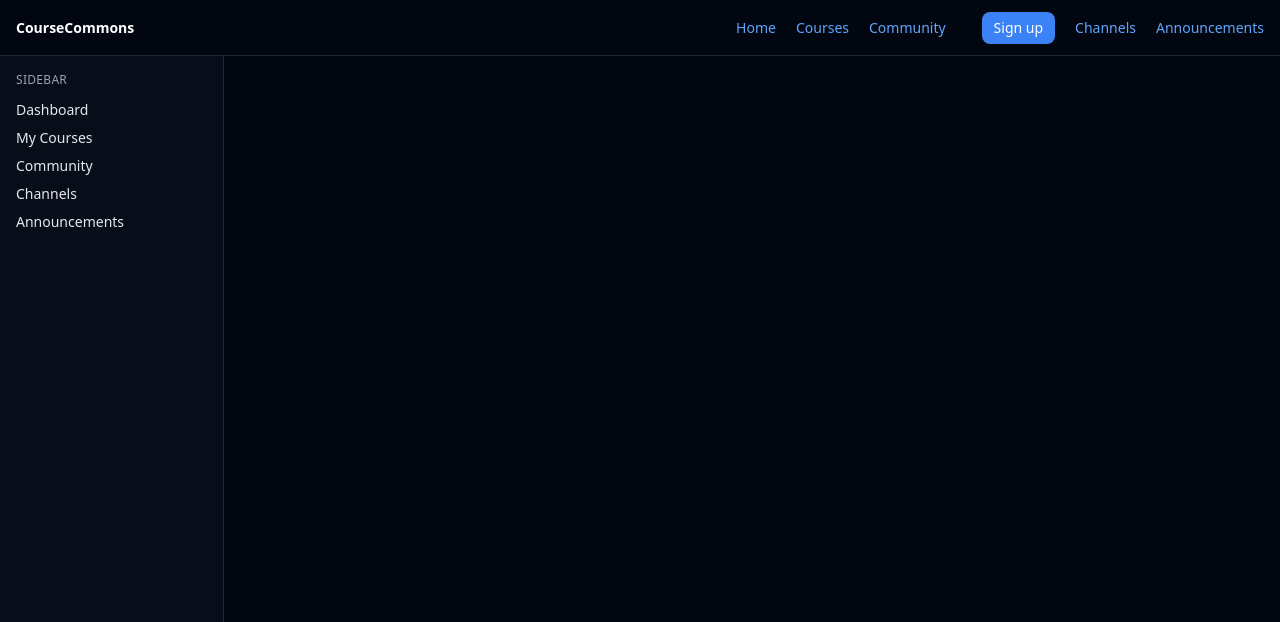
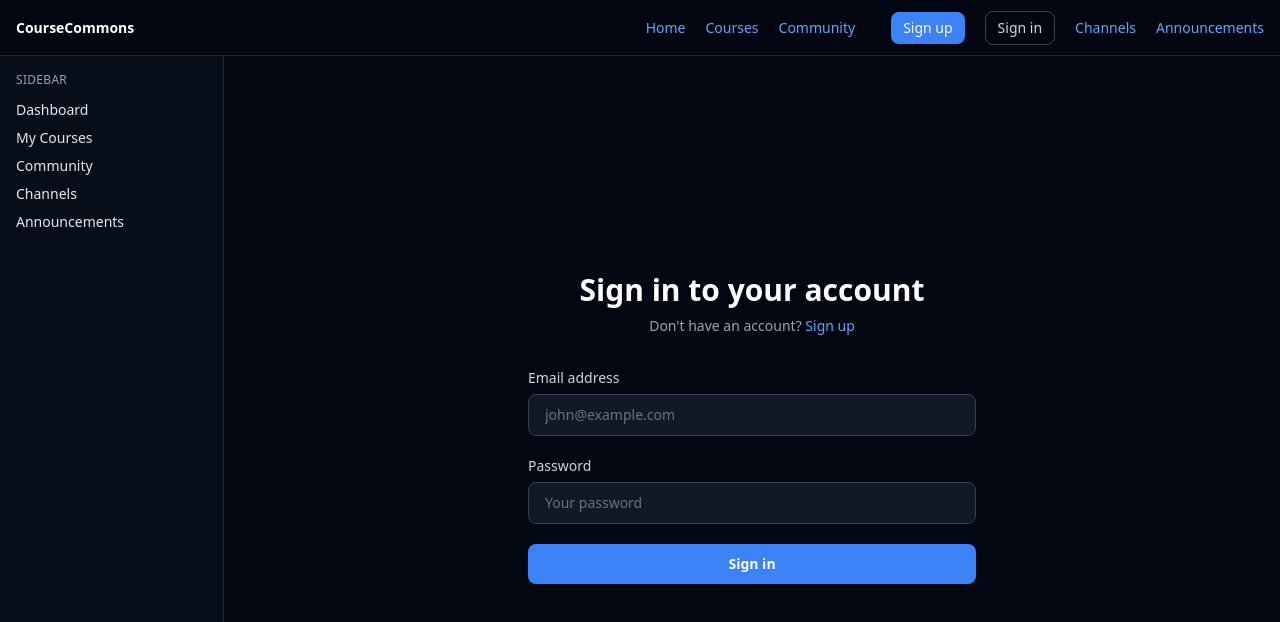
Before and after one commit to suresh-jakhar/CourseCommerce-Backend, a React (Vite) app in the folder client/: page /signin in a window 1280 px wide. Shown: the top 622 px of the page. Built offline with nearby package versions, Linux system fonts and the light colour scheme; no server answers.

Commit message:
feat(frontend): add user signin page with JWT storage
Signed-off-by: Suresh Jakhar <gettingsuresh@gmail.com>

```diff
--- a/client/src/App.jsx
+++ b/client/src/App.jsx
@@ -5,6 +5,7 @@ import Community from './pages/Community'
 import Channels from './pages/Channels'
 import Announcements from './pages/Announcements'
 import Signup from './pages/Signup'
+import Signin from './pages/Signin'
 import AppShell from './components/AppShell'
 
 function App() {
@@ -17,6 +18,7 @@ function App() {
         <Route path="/channels" element={<Channels />} />
         <Route path="/announcements" element={<Announcements />} />
         <Route path="/signup" element={<Signup />} />
+        <Route path="/signin" element={<Signin />} />
       </Routes>
     </AppShell>
   )
--- a/client/src/components/TopNav.jsx
+++ b/client/src/components/TopNav.jsx
@@ -10,6 +10,7 @@ export default function TopNav() {
           <Link to="/courses" className="text-blue-400 hover:text-blue-300">Courses</Link>
           <Link to="/community" className="text-blue-400 hover:text-blue-300">Community</Link>
           <Link to="/signup" className="ml-4 rounded-lg bg-blue-500 px-3 py-1.5 text-sm font-medium text-white hover:bg-blue-400">Sign up</Link>
+          <Link to="/signin" className="rounded-lg border border-gray-700 px-3 py-1.5 text-sm font-medium text-gray-300 hover:text-white">Sign in</Link>
           <Link to="/channels" className="text-blue-400 hover:text-blue-300">Channels</Link>
           <Link to="/announcements" className="text-blue-400 hover:text-blue-300">Announcements</Link>
         </nav>
--- /dev/null
+++ b/client/src/pages/Signin.jsx
@@ -0,0 +1,94 @@
+import { useState } from 'react'
+import { useNavigate, Link } from 'react-router-dom'
+import { signin } from '../services/auth'
+
+export default function Signin() {
+  const navigate = useNavigate()
+  const [form, setForm] = useState({ email: '', password: '' })
+  const [error, setError] = useState('')
+  const [isLoading, setIsLoading] = useState(false)
+
+  function handleChange(e) {
+    setForm((prev) => ({ ...prev, [e.target.name]: e.target.value }))
+  }
+
+  async function handleSubmit(e) {
+    e.preventDefault()
+    setError('')
+    setIsLoading(true)
+
+    try {
+      const data = await signin(form)
+      localStorage.setItem('token', data.token)
+      navigate('/')
+    } catch (err) {
+      setError(err.response?.data?.message || 'Sign in failed. Please try again.')
+    } finally {
+      setIsLoading(false)
+    }
+  }
+
+  return (
+    <div className="flex min-h-full items-center justify-center px-6 py-16">
+      <div className="w-full max-w-md space-y-8">
+        <div className="text-center">
+          <h1 className="text-3xl font-bold text-white">Sign in to your account</h1>
+          <p className="mt-2 text-sm text-gray-400">
+            Don't have an account?{' '}
+            <Link to="/signup" className="text-blue-400 hover:text-blue-300">
+              Sign up
+            </Link>
+          </p>
+        </div>
+
+        <form onSubmit={handleSubmit} className="space-y-5">
+          <div>
+            <label htmlFor="email" className="block text-sm font-medium text-gray-300 mb-1.5">
+              Email address
+            </label>
+            <input
+              id="email"
+              name="email"
+              type="email"
+              required
+              value={form.email}
+              onChange={handleChange}
+              className="w-full rounded-lg border border-gray-700 bg-gray-900 px-4 py-2.5 text-sm text-white placeholder-gray-500 focus:border-blue-500 focus:outline-none"
+              placeholder="john@example.com"
+            />
+          </div>
+
+          <div>
+            <label htmlFor="password" className="block text-sm font-medium text-gray-300 mb-1.5">
+              Password
+            </label>
+            <input
+              id="password"
+              name="password"
+              type="password"
+              required
+              value={form.password}
+              onChange={handleChange}
+              className="w-full rounded-lg border border-gray-700 bg-gray-900 px-4 py-2.5 text-sm text-white placeholder-gray-500 focus:border-blue-500 focus:outline-none"
+              placeholder="Your password"
+            />
+          </div>
+
+          {error && (
+            <p className="rounded-lg bg-red-500/10 border border-red-500/30 px-4 py-3 text-sm text-red-300">
+              {error}
+            </p>
+          )}
+
+          <button
+            type="submit"
+            disabled={isLoading}
+            className="w-full rounded-lg bg-blue-500 px-4 py-2.5 text-sm font-semibold text-white hover:bg-blue-400 disabled:opacity-50 disabled:cursor-not-allowed"
+          >
+            {isLoading ? 'Signing in...' : 'Sign in'}
+          </button>
+        </form>
+      </div>
+    </div>
+  )
+}
--- a/client/src/services/auth.js
+++ b/client/src/services/auth.js
@@ -4,3 +4,8 @@ export async function signup({ email, password, firstName, lastName }) {
   const response = await api.post('/user/signup', { email, password, firstName, lastName })
   return response.data
 }
+
+export async function signin({ email, password }) {
+  const response = await api.post('/user/signin', { email, password })
+  return response.data
+}
```
